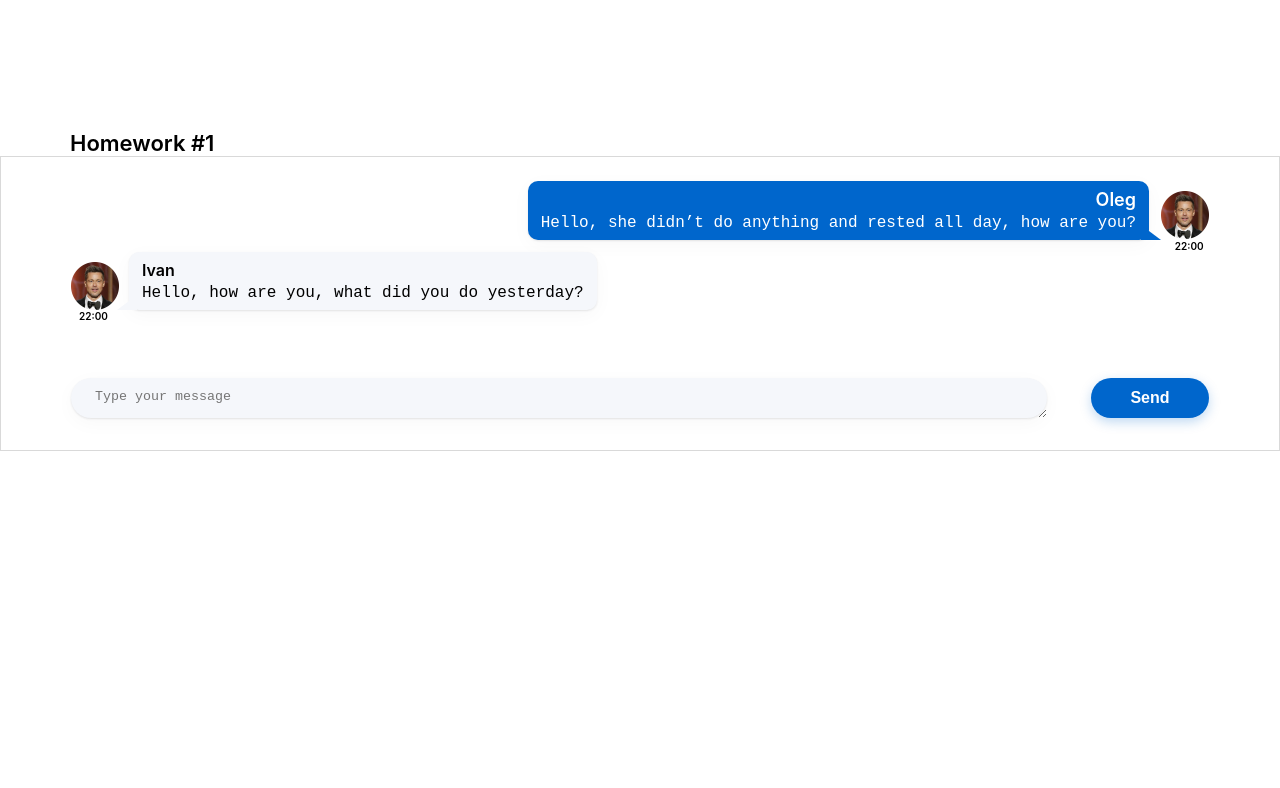
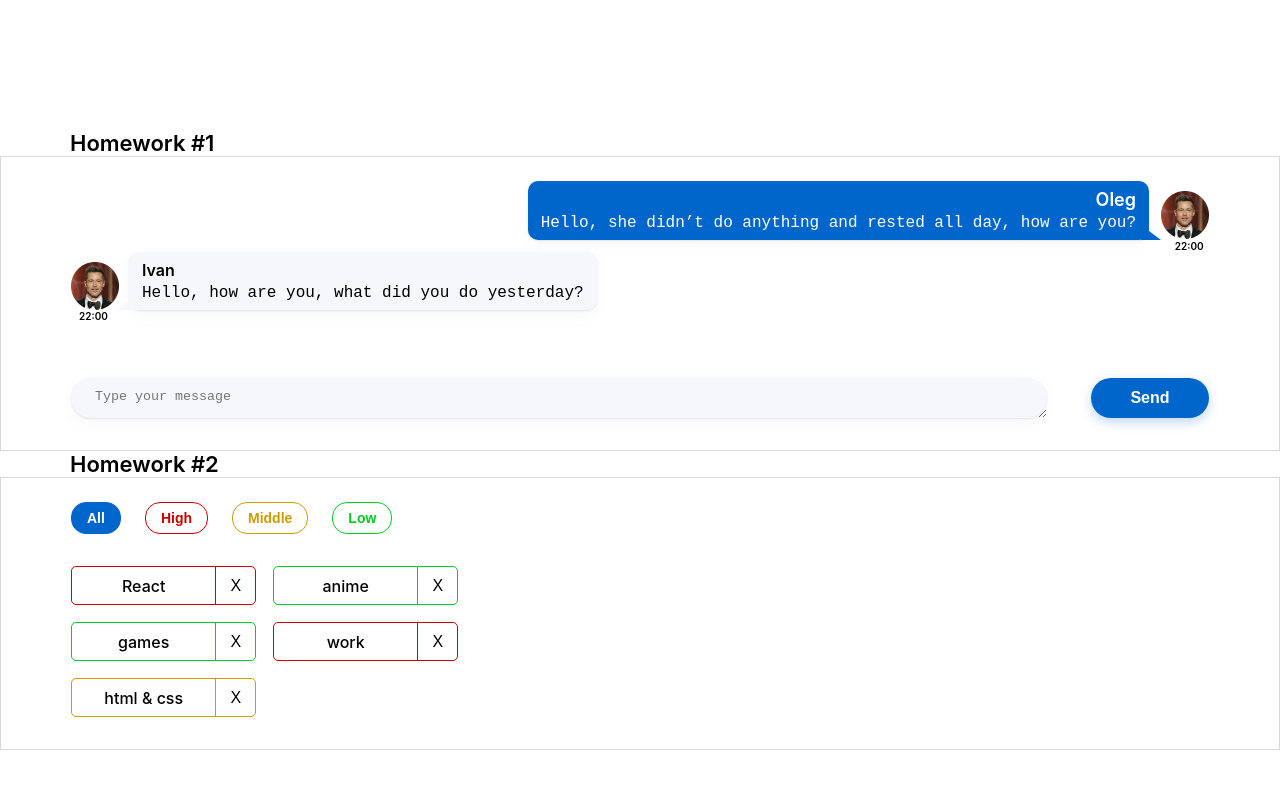
Before and after one commit to Serhii0080/react-homework-sprint-2, a React (Create React App) app: page / in a window 1280 px wide. Shown: the top 788 px of the page. Built offline with nearby package versions, Linux system fonts and the light colour scheme.

Commit message:
Homework #2

```diff
--- a/src/s1-main/App.tsx
+++ b/src/s1-main/App.tsx
@@ -1,13 +1,14 @@
 import React from 'react'
 import s from './App.module.css'
 import HW1 from '../s2-homeworks/hw01/HW1'
+import HW2 from "../s2-homeworks/hw02/HW2";
 
 function App() {
     return (
         <div className={s.App}>
             <HW1/>
             {/*раскомментировать по ходу выполнения*/}
-            {/*<HW2/>*/}
+            <HW2/>
             {/*<HW3/>*/}
             {/*<HW4/>*/}
 
--- a/src/s2-homeworks/hw01/message-sender/MessageSender.module.css
+++ b/src/s2-homeworks/hw01/message-sender/MessageSender.module.css
@@ -5,7 +5,8 @@
 
 .textarea {
     border-radius: 20px;
-    min-width: 976px;
+    max-width: 976px;
+    width: 100%;
     min-height: 40px;
     box-shadow: 0 1px 2px 0 rgba(29, 33, 38, 0.1), 0 5px 20px 0 rgba(29, 33, 38, 0.03);
     background-color: #f5f7fb;
--- a/src/s2-homeworks/hw02/HW2.tsx
+++ b/src/s2-homeworks/hw02/HW2.tsx
@@ -17,16 +17,16 @@
 * */
 
 // types
-export type AffairPriorityType = any // need to fix any
+export type AffairPriorityType = 'high' | 'low' | 'middle' // need to fix any
 export type AffairType = {
-    _id: any // need to fix any
-    name: any // need to fix any
+    _id: number // need to fix any
+    name: string // need to fix any
     priority: AffairPriorityType
 }
 export type FilterType = 'all' | AffairPriorityType
 
 // constants
-const defaultAffairs: any = [ // need to fix any
+const defaultAffairs: AffairType[] = [ // need to fix any
     {_id: 1, name: 'React', priority: 'high'}, // студенты могут изменить содержимое name и количество элементов в массиве, ...priority не менять!
     {_id: 2, name: 'anime', priority: 'low'},
     {_id: 3, name: 'games', priority: 'low'},
@@ -35,23 +35,31 @@
 ]
 
 // pure helper functions
-export const filterAffairs = (affairs: any, filter: any): any => { // need to fix any
-
-
-    return affairs // need to fix
-}
-export const deleteAffair = (affairs: any, _id: any): any => { // need to fix any
-
+export const filterAffairs = (affairs: AffairType[], filter: string): AffairType[] => { // need to fix any
+    switch (filter) {
+        case 'high':
+            return affairs.filter(el => el.priority === 'high')
+        case 'low':
+            return affairs.filter(el => el.priority === 'low')
+        case 'middle':
+            return affairs.filter(el => el.priority === 'middle')
+    }
     return affairs // need to fix
 }
 
+export const deleteAffair = (affairs: AffairType[], _id: number): AffairType[] => { // need to fix any
+    return affairs.filter(el => el._id === _id ? !el : el) // need to fix // need to fix
+}
+
 function HW2() {
-    const [affairs, setAffairs] = useState<any>(defaultAffairs) // need to fix any
+    const [affairs, setAffairs] = useState<AffairType[]>(defaultAffairs) // need to fix any
     const [filter, setFilter] = useState<FilterType>('all')
 
     const filteredAffairs = filterAffairs(affairs, filter)
-    const deleteAffairCallback = (_id: any) => { // need to fix any
+
+    const deleteAffairCallback = (_id: number) => { // need to fix any
         // need to fix
+        setAffairs(deleteAffair(affairs, _id))
     }
 
     return (
--- a/src/s2-homeworks/hw02/affairs/Affairs.module.css
+++ b/src/s2-homeworks/hw02/affairs/Affairs.module.css
@@ -6,18 +6,30 @@
 
 .all {
     --color: #06c;
+    font-weight: 500;
+    font-size: 16px;
+    color: #000;
 }
 
 .low {
     --color: #0c2;
+    font-weight: 500;
+    font-size: 16px;
+    color: #000;
 }
 
 .high {
     --color: #c00;
+    font-weight: 500;
+    font-size: 16px;
+    color: #000;
 }
 
 .middle {
     --color: #cc9c00;
+    font-weight: 500;
+    font-size: 16px;
+    color: #000;
 }
 
 .button {
--- a/src/s2-homeworks/hw02/affairs/Affairs.tsx
+++ b/src/s2-homeworks/hw02/affairs/Affairs.tsx
@@ -4,24 +4,29 @@
 import s from './Affairs.module.css'
 
 type AffairsPropsType = {
-    data: any // need to fix any
-    setFilter: any
-    deleteAffairCallback: any
+    data: AffairType[]
+    setFilter: (initialState: FilterType) => void
+    deleteAffairCallback: (_id: number) => void
     filter: FilterType
 }
 
 function Affairs(props: AffairsPropsType) {
+
     const setAll = () => {
         // need to fix
+        props.setFilter('all')
     }
     const setHigh = () => {
         // need to fix
+        props.setFilter('high')
     }
     const setMiddle = () => {
         // need to fix
+        props.setFilter('middle')
     }
     const setLow = () => {
         // need to fix
+        props.setFilter('low')
     }
 
     const cnAll = s.button + ' ' + s.all + (props.filter === 'all' ? ' ' + s.active : '')
--- a/src/s2-homeworks/hw02/affairs/affair/Affair.tsx
+++ b/src/s2-homeworks/hw02/affairs/affair/Affair.tsx
@@ -1,17 +1,18 @@
 import React from 'react'
-import { AffairType } from '../../HW2'
+import {AffairType} from '../../HW2'
 import s from './Affair.module.css'
 import s2 from '../Affairs.module.css'
 
 type AffairPropsType = {
     // key не нужно типизировать
     affair: AffairType
-    deleteAffairCallback: any // need to fix any
+    deleteAffairCallback: (_id: number) => void // need to fix any
 }
 
 function Affair(props: AffairPropsType) {
     const deleteCallback = () => {
         // need to fix
+        props.deleteAffairCallback(props.affair._id)
     }
 
     const nameClass = s.name + ' ' + s2[props.affair.priority]
@@ -25,7 +26,7 @@
         >
             <div id={'hw2-name-' + props.affair._id} className={nameClass}>
                 {/*создаёт студент*/}
-
+                {props.affair.name}
                 {/**/}
             </div>
             <div id={'hw2-priority-' + props.affair._id} hidden>
@@ -36,6 +37,7 @@
                 id={'hw2-button-delete-' + props.affair._id}
                 className={buttonClass}
                 // need to fix
+                onClick={deleteCallback}
 
             >
                 {/*текст кнопки могут изменить студенты*/}
```
